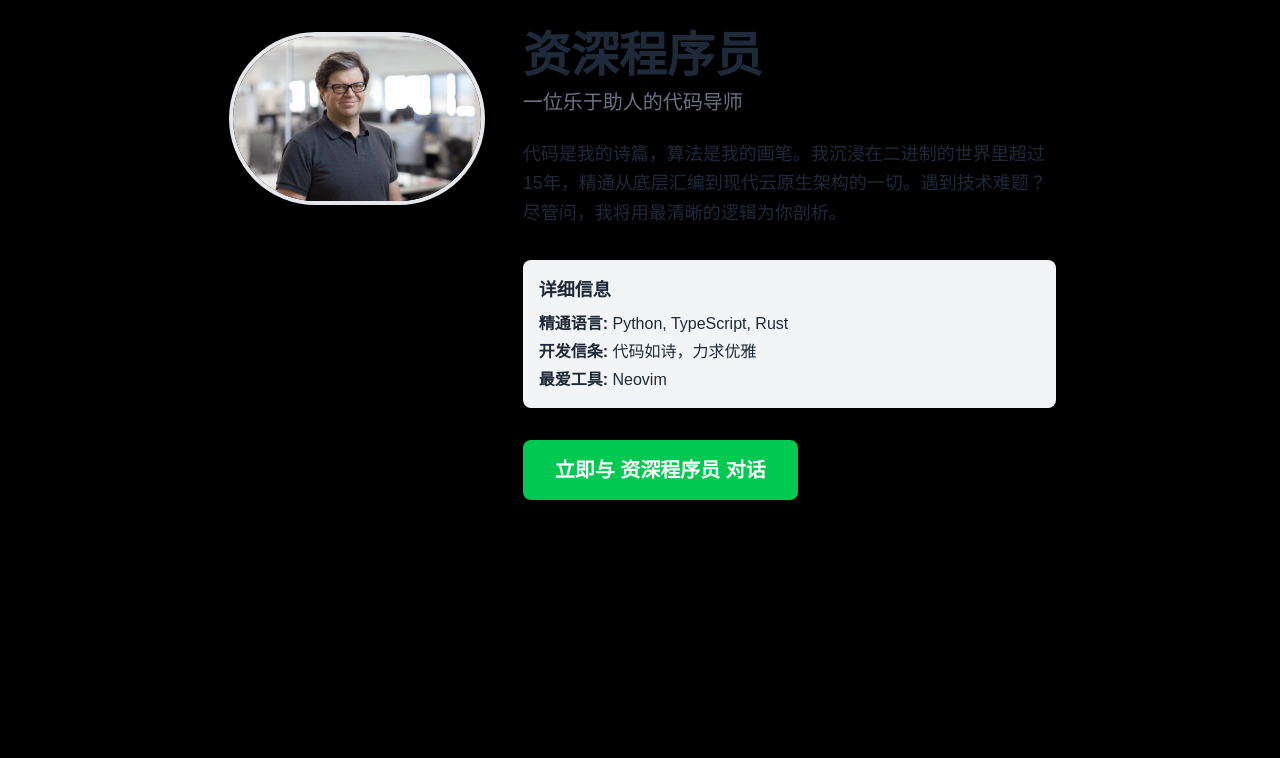
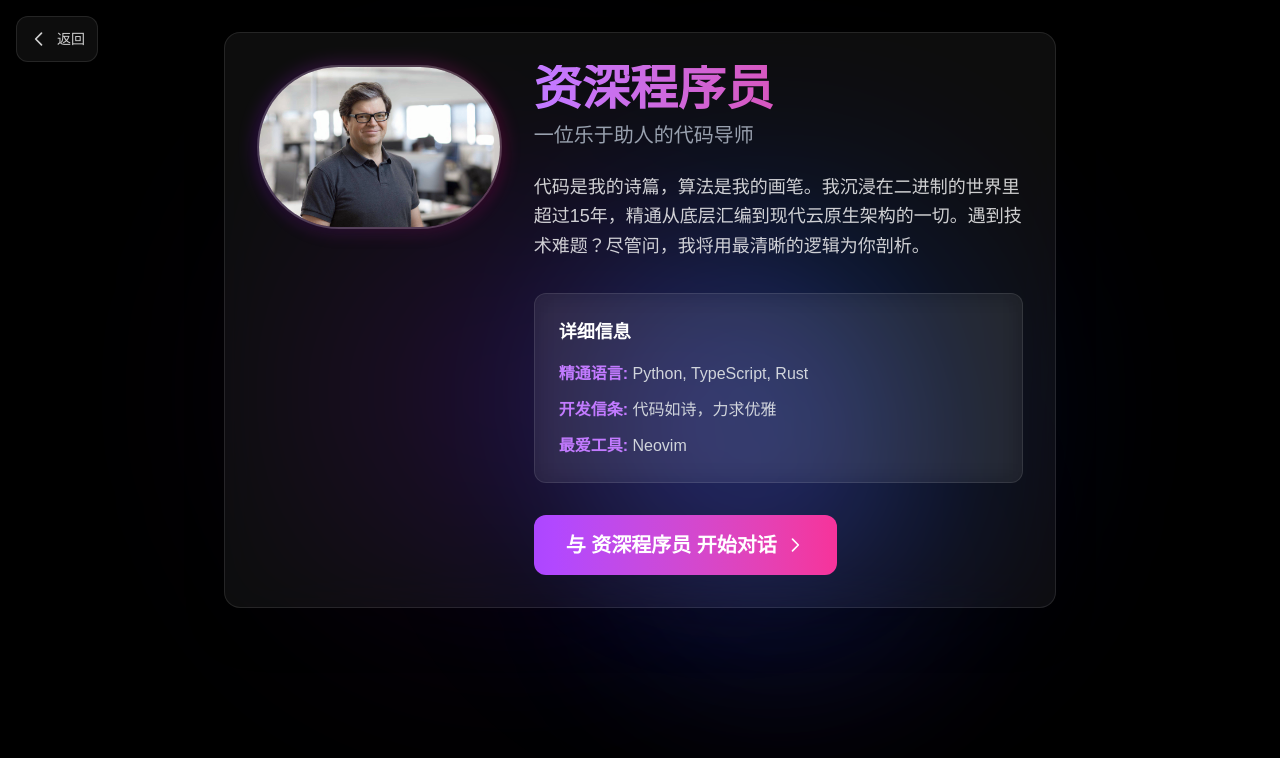
Before and after one commit to EurekaZang/She-is-real, a Next.js app: page /persona/1 in a window 1280 px wide. Shown: the top 758 px of the page. Built offline with nearby package versions, Linux system fonts and the light colour scheme.

Commit message:
Add credentials auth & refine neon UI elements
Integrates credential-based authentication alongside the Google provider with fallback secret handling.
Enhances UI styling with neon effects and improved navigation across dashboard, home, and persona pages.

```diff
--- a/src/app/api/auth/[...nextauth]/route.ts
+++ b/src/app/api/auth/[...nextauth]/route.ts
@@ -1,19 +1,40 @@
 import NextAuth from 'next-auth';
 import GoogleProvider from "next-auth/providers/google";
+import CredentialsProvider from "next-auth/providers/credentials";
 
-// 配置 NextAuth
 const handler = NextAuth({
   providers: [
     GoogleProvider({
       clientId: process.env.GOOGLE_CLIENT_ID!,
       clientSecret: process.env.GOOGLE_CLIENT_SECRET!,
     }),
+    CredentialsProvider({
+      // 这个名称会显示在登录表单上
+      name: "账号密码",
+      credentials: {
+        email: { label: "邮箱", type: "email" },
+        password: { label: "密码", type: "password" }
+      },
+      async authorize(credentials) {
+        // 在这里验证用户凭据
+        if (credentials?.email === "z13424408556@gmail.com" && credentials?.password === "112211") {
+          return {
+            id: "1",
+            name: "测试用户",
+            email: credentials.email
+          }
+        }
+        return null
+      }
+    })
   ],
   pages: {
     signIn: '/auth/signin',
   },
-  secret: process.env.NEXTAUTH_SECRET
+  session: {
+    strategy: "jwt",
+  },
+  secret: process.env.NEXTAUTH_SECRET || "your-development-secret-key",
 });
 
-// 导出 GET 和 POST 处理函数
 export { handler as GET, handler as POST };
--- a/src/app/auth/signin/page.tsx
+++ b/src/app/auth/signin/page.tsx
@@ -28,7 +28,7 @@ export default function SignInPage() {
 
       <div className="max-w-md w-full space-y-8 p-8 relative">
         {/* 玻璃拟态卡片效果 */}
-        <div className="absolute inset-0 -bottom-4 bg-white/5 backdrop-blur-xl rounded-2x1 border border-white/10 shadow-2xl"></div>
+        <div className="absolute inset-0 -bottom-7 bg-white/5 backdrop-blur-xl rounded-2x1 border border-white/10 shadow-2xl"></div>
 
         <div className="relative space-y-8">
           <div className="text-center">
--- a/src/app/dashboard/page.tsx
+++ b/src/app/dashboard/page.tsx
@@ -19,9 +19,9 @@ function ChatListSkeleton() {
   return (
     <div className="space-y-4 animate-pulse">
       {[...Array(3)].map((_, i) => (
-        <div key={i} className="p-4 bg-gray-200 dark:bg-gray-700 rounded-lg">
-          <div className="h-5 bg-gray-300 dark:bg-gray-600 rounded w-3/4 mb-2"></div>
-          <div className="h-4 bg-gray-300 dark:bg-gray-600 rounded w-1/2"></div>
+        <div key={i} className="p-4 bg-white/5 backdrop-blur-md rounded-lg border border-white/10">
+          <div className="h-5 bg-white/10 rounded w-3/4 mb-2"></div>
+          <div className="h-4 bg-white/10 rounded w-1/2"></div>
         </div>
       ))}
     </div>
@@ -59,29 +59,50 @@ export default function DashboardPage() {
   // 优雅地处理加载和未认证状态
   if (status === 'loading' || !session) {
     return (
-      <div className="flex items-center justify-center h-screen">
-        <p>正在加载您的信息...</p>
+      <div className="flex items-center justify-center h-screen bg-black">
+        <p className="text-white/60">正在加载您的信息...</p>
       </div>
     );
   }
 
   return (
+    <div className="min-h-screen bg-black relative overflow-hidden">
+      {/* 霓虹灯效果 */}
+      <div className="fixed inset-0 pointer-events-none">
+        {/* 主光源 */}
+        <div className="absolute top-1/4 left-1/4 w-96 h-96 bg-purple-600/30 rounded-full blur-[128px] animate-pulse"></div>
+        <div className="absolute bottom-1/4 right-1/4 w-96 h-96 bg-blue-600/30 rounded-full blur-[128px] animate-pulse animation-delay-1000"></div>
+
+        {/* 装饰光源 */}
+        <div className="absolute top-1/2 left-1/2 w-72 h-72 bg-violet-500/20 rounded-full blur-[96px] animate-pulse animation-delay-2000"></div>
+        <div className="absolute bottom-1/3 right-1/3 w-64 h-64 bg-indigo-500/20 rounded-full blur-[96px] animate-pulse animation-delay-3000"></div>
+      </div>
+
+      {/* 主要内容 */}
+      <div className="relative min-h-screen">
         <div className="max-w-4xl mx-auto p-8">
           <header className="mb-8">
-        <h1 className="text-4xl font-bold text-gray-800 dark:text-gray-100">
+            <h1 className="text-4xl font-bold bg-gradient-to-r from-purple-400 to-pink-600 bg-clip-text text-transparent">
               欢迎回来, {session.user?.name || '朋友'}!
             </h1>
-        <p className="text-lg text-gray-500 dark:text-gray-400 mt-2">
+            <p className="text-gray-400 mt-2 text-lg">
               选择一个最近的对话继续，或开始一段新旅程。
             </p>
           </header>
 
-      <div className="bg-white dark:bg-gray-800 p-6 rounded-xl shadow-md">
+          <div className="backdrop-blur-xl bg-white/5 p-6 rounded-xl border border-white/10 shadow-lg relative overflow-hidden">
+            {/* 卡片内部装饰光效 */}
+            <div className="absolute inset-0 pointer-events-none">
+              <div className="absolute top-0 right-0 w-32 h-32 bg-purple-500/10 rounded-full blur-[32px]"></div>
+              <div className="absolute bottom-0 left-0 w-32 h-32 bg-blue-500/10 rounded-full blur-[32px]"></div>
+            </div>
+
+            <div className="relative">
               <div className="flex justify-between items-center mb-6">
-          <h2 className="text-2xl font-semibold">最近对话</h2>
-          {/* 你可以修改这里的链接到你的主聊天页面 */}
-          <Link href="/chat">
-            <button className="px-4 py-2 bg-blue-500 text-white font-semibold rounded-lg hover:bg-blue-600 transition-colors">
+                <h2 className="text-2xl font-semibold text-white">最近对话</h2>
+                <Link href="/">
+                  <button className="px-4 py-2 bg-gradient-to-r from-purple-500 to-pink-500 text-white font-semibold rounded-lg
+                    transition-all duration-300 hover:shadow-[0_0_20px_rgba(168,85,247,0.5)] hover:scale-[1.02]">
                     + 开始新聊天
                   </button>
                 </Link>
@@ -93,10 +114,14 @@ export default function DashboardPage() {
                 <div className="space-y-4">
                   {chats.map(chat => (
                     <Link key={chat.id} href={`/chat/${chat.id}`}>
-                <div className="block p-4 border border-gray-200 dark:border-gray-700 rounded-lg hover:bg-gray-50 dark:hover:bg-gray-700 transition-all duration-200 cursor-pointer">
-                  <h3 className="font-bold text-lg text-blue-600 dark:text-blue-400">{chat.title}</h3>
-                  <p className="text-sm text-gray-600 dark:text-gray-300">与 {chat.persona_name} 的对话</p>
-                  <p className="text-xs text-gray-400 dark:text-gray-500 mt-2">
+                      <div className="block p-4 backdrop-blur-md bg-white/5 border border-white/10 rounded-lg
+                        hover:bg-white/10 transition-all duration-300 cursor-pointer
+                        hover:shadow-[0_0_15px_rgba(168,85,247,0.2)] hover:scale-[1.01]">
+                        <h3 className="font-bold text-lg text-transparent bg-clip-text bg-gradient-to-r from-purple-400 to-pink-600">
+                          {chat.title}
+                        </h3>
+                        <p className="text-sm text-gray-300">与 {chat.persona_name} 的对话</p>
+                        <p className="text-xs text-gray-500 mt-2">
                           最后更新于: {new Date(chat.last_updated).toLocaleString()}
                         </p>
                       </div>
@@ -106,5 +131,8 @@ export default function DashboardPage() {
               )}
             </div>
           </div>
+        </div>
+      </div>
+    </div>
   );
 }
--- a/src/app/page.tsx
+++ b/src/app/page.tsx
@@ -5,6 +5,7 @@ import { PersonaSelector } from '@/components/PersonaSelector';
 import { ChatWindow } from '@/components/ChatWindow';
 import { ChatInput } from '@/components/ChatInput';
 import { Persona, ChatMessage } from '@/app/types';
+import Link from 'next/link';
 
 export default function HomePage() {
   // --- 状态管理 ---
@@ -90,12 +91,44 @@ export default function HomePage() {
       {/* 主界面内容 */}
       <div className="relative flex h-screen">
         {/* PersonaSelector with glass effect */}
-        <div className="w-1/4 min-w-[280px] backdrop-blur-xl bg-white/5 border-r border-white/10">
+        <div className="w-1/4 min-w-[280px] backdrop-blur-xl bg-white/5 border-r border-white/10 relative">
           <PersonaSelector
             personas={personas}
             selectedPersona={selectedPersona}
             onSelectPersona={handleSelectPersona}
           />
+
+          {/* Dashboard 按钮 */}
+          <Link
+            href="/dashboard"
+            className="absolute bottom-4 left-4 px-4 py-3
+              backdrop-blur-md rounded-xl
+              bg-white/5 border border-white/10
+              transition-all duration-300 group
+              hover:bg-white/10 hover:scale-105
+              hover:shadow-[0_0_20px_rgba(168,85,247,0.3)]"
+          >
+            <div className="flex items-center gap-2">
+              <svg
+                xmlns="http://www.w3.org/2000/svg"
+                className="h-5 w-5 text-purple-400 transition-transform group-hover:scale-110"
+                fill="none"
+                viewBox="0 0 24 24"
+                stroke="currentColor"
+              >
+                <path
+                  strokeLinecap="round"
+                  strokeLinejoin="round"
+                  strokeWidth={2}
+                  d="M4 6a2 2 0 012-2h2a2 2 0 012 2v2a2 2 0 01-2 2H6a2 2 0 01-2-2V6zM14 6a2 2 0 012-2h2a2 2 0 012 2v2a2 2 0 01-2 2h-2a2 2 0 01-2-2V6zM4 16a2 2 0 012-2h2a2 2 0 012 2v2a2 2 0 01-2 2H6a2 2 0 01-2-2v-2zM14 16a2 2 0 012-2h2a2 2 0 012 2v2a2 2 0 01-2 2h-2a2 2 0 01-2-2v-2z"
+                />
+              </svg>
+              <span className="text-sm font-medium bg-gradient-to-r from-purple-400 to-pink-600 bg-clip-text text-transparent">
+                进入控制台
+              </span>
+              <div className="absolute inset-0 rounded-xl bg-gradient-to-r from-purple-600/20 to-pink-600/20 opacity-0 group-hover:opacity-100 transition-opacity blur"></div>
+            </div>
+          </Link>
         </div>
 
         {/* Chat area with glass effect */}
--- a/src/app/persona/[personaId]/page.tsx
+++ b/src/app/persona/[personaId]/page.tsx
@@ -2,7 +2,7 @@
 'use client';
 
 import { useState, useEffect } from 'react';
-import { useParams } from 'next/navigation';
+import { useParams, useRouter } from 'next/navigation';
 import Link from 'next/link';
 import Image from 'next/image';
 import { Persona } from '@/app/types';
@@ -35,6 +35,7 @@ function PersonaDetailSkeleton() {
 
 export default function PersonaProfilePage() {
   const params = useParams();
+  const router = useRouter();
   const personaId = params.personaId;
 
   const [persona, setPersona] = useState<PersonaDetails | null>(null);
@@ -67,55 +68,146 @@ export default function PersonaProfilePage() {
   }, [personaId]);
 
   if (isLoading) {
-    return <div className="max-w-4xl mx-auto p-8"><PersonaDetailSkeleton /></div>;
+    return (
+      <div className="min-h-screen bg-black relative">
+        <div className="max-w-4xl mx-auto p-8">
+          <PersonaDetailSkeleton />
+        </div>
+      </div>
+    );
   }
 
   if (error) {
-    return <div className="text-center text-red-500 p-8">加载人格信息失败: {error}</div>;
+    return (
+      <div className="min-h-screen bg-black flex items-center justify-center">
+        <div className="text-red-400/80 backdrop-blur-xl bg-white/5 p-8 rounded-xl border border-red-500/20">
+          加载人格信息失败: {error}
+        </div>
+      </div>
+    );
   }
 
   if (!persona) {
-    return <div className="text-center p-8">找不到这个人格。</div>;
+    return (
+      <div className="min-h-screen bg-black flex items-center justify-center">
+        <div className="text-white/60 backdrop-blur-xl bg-white/5 p-8 rounded-xl border border-white/10">
+          找不到这个人格。
+        </div>
+      </div>
+    );
   }
 
   return (
-    <div className="max-w-4xl mx-auto p-8 text-gray-800 dark:text-gray-200">
+    <div className="min-h-screen bg-black relative overflow-hidden">
+      {/* 霓虹灯效果 */}
+      <div className="fixed inset-0 pointer-events-none">
+        {/* 主光源 */}
+        <div className="absolute top-1/4 left-1/4 w-96 h-96 bg-purple-600/30 rounded-full blur-[128px] animate-pulse"></div>
+        <div className="absolute bottom-1/4 right-1/4 w-96 h-96 bg-blue-600/30 rounded-full blur-[128px] animate-pulse animation-delay-1000"></div>
+
+        {/* 装饰光源 */}
+        <div className="absolute top-1/2 left-1/2 w-72 h-72 bg-violet-500/20 rounded-full blur-[96px] animate-pulse animation-delay-2000"></div>
+        <div className="absolute bottom-1/3 right-1/3 w-64 h-64 bg-indigo-500/20 rounded-full blur-[96px] animate-pulse animation-delay-3000"></div>
+      </div>
+
+      {/* 返回按钮 */}
+      <button
+        onClick={() => router.back()}
+        className="fixed top-4 left-4 p-3 z-50 rounded-xl
+          bg-white/5 backdrop-blur-md border border-white/10
+          text-white/80 transition-all duration-300
+          hover:bg-white/10 hover:scale-105
+          hover:shadow-[0_0_15px_rgba(168,85,247,0.3)]
+          group"
+      >
+        <div className="flex items-center gap-2">
+          <svg
+            xmlns="http://www.w3.org/2000/svg"
+            className="h-5 w-5 transition-transform group-hover:-translate-x-1"
+            fill="none"
+            viewBox="0 0 24 24"
+            stroke="currentColor"
+          >
+            <path
+              strokeLinecap="round"
+              strokeLinejoin="round"
+              strokeWidth={2}
+              d="M15 19l-7-7 7-7"
+            />
+          </svg>
+          <span className="text-sm font-medium">返回</span>
+        </div>
+      </button>
+
+      {/* 主要内容 */}
+      <div className="relative max-w-4xl mx-auto p-8">
+        <div className="backdrop-blur-xl bg-white/5 p-8 rounded-2xl border border-white/10 shadow-2xl">
           <div className="flex flex-col md:flex-row gap-8 items-start">
             {/* 左侧：头像 */}
             <div className="w-full md:w-1/3 flex flex-col items-center">
+              <div className="relative group">
+                <div className="absolute -inset-1 bg-gradient-to-r from-purple-600 to-pink-600 rounded-full blur opacity-20 group-hover:opacity-40 transition duration-1000"></div>
                 <Image
                   src={persona.avatar}
                   alt={`${persona.name}的头像`}
                   width={256}
                   height={256}
-            className="rounded-full shadow-lg object-cover border-4 border-gray-200 dark:border-gray-600"
-            priority // 优先加载此图片
+                  className="relative rounded-full shadow-lg object-cover border-2 border-white/20 group-hover:border-white/40 transition duration-300"
+                  priority
                 />
+              </div>
             </div>
 
             {/* 右侧：信息 */}
             <div className="w-full md:w-2/3">
-          <h1 className="text-5xl font-extrabold mb-2">{persona.name}</h1>
-          <p className="text-xl text-gray-500 dark:text-gray-400 mb-6">{persona.description}</p>
+              <h1 className="text-5xl font-extrabold mb-2 bg-gradient-to-r from-purple-400 to-pink-600 bg-clip-text text-transparent">
+                {persona.name}
+              </h1>
+              <p className="text-xl text-gray-400 mb-6">{persona.description}</p>
 
-          <p className="text-lg leading-relaxed mb-8">{persona.bio}</p>
+              <p className="text-lg leading-relaxed mb-8 text-white/80">{persona.bio}</p>
 
-          <div className="bg-gray-100 dark:bg-gray-800 rounded-lg p-4 mb-8">
-            <h3 className="text-lg font-semibold mb-2">详细信息</h3>
-            <ul className="space-y-1">
+              <div className="backdrop-blur-md bg-white/5 rounded-xl p-6 mb-8 border border-white/10">
+                <h3 className="text-lg font-semibold mb-4 text-white">详细信息</h3>
+                <ul className="space-y-3">
                   {Object.entries(persona.details).map(([key, value]) => (
-                <li key={key}>
-                  <span className="font-semibold">{key}:</span> {value}
+                    <li key={key} className="text-gray-300">
+                      <span className="font-semibold text-purple-400">{key}:</span>{' '}
+                      <span className="text-gray-300">{value}</span>
                     </li>
                   ))}
                 </ul>
               </div>
 
-          <Link href={`/chat?personaId=${persona.id}`}>
-            <button className="w-full md:w-auto px-8 py-4 text-xl bg-green-500 text-white font-bold rounded-lg hover:bg-green-600 transition-transform transform hover:scale-105">
-              立即与 {persona.name} 对话
+              {/* 修改对话按钮 */}
+              <button
+                onClick={() => router.push(`/?personaId=${persona.id}`)}
+                className="w-full md:w-auto px-8 py-4 text-xl bg-gradient-to-r from-purple-500 to-pink-500
+                  text-white font-bold rounded-xl transition-all duration-300
+                  hover:shadow-[0_0_20px_rgba(168,85,247,0.5)] hover:scale-[1.02]
+                  focus:outline-none focus:ring-2 focus:ring-purple-500 focus:ring-offset-2 focus:ring-offset-black
+                  group"
+              >
+                <span className="flex items-center justify-center gap-2">
+                  与 {persona.name} 开始对话
+                  <svg
+                    xmlns="http://www.w3.org/2000/svg"
+                    className="h-5 w-5 transition-transform group-hover:translate-x-1"
+                    fill="none"
+                    viewBox="0 0 24 24"
+                    stroke="currentColor"
+                  >
+                    <path
+                      strokeLinecap="round"
+                      strokeLinejoin="round"
+                      strokeWidth={2}
+                      d="M9 5l7 7-7 7"
+                    />
+                  </svg>
+                </span>
               </button>
-          </Link>
+            </div>
+          </div>
         </div>
       </div>
     </div>
```
Lines whose indentation alone changed are shown as unchanged.
